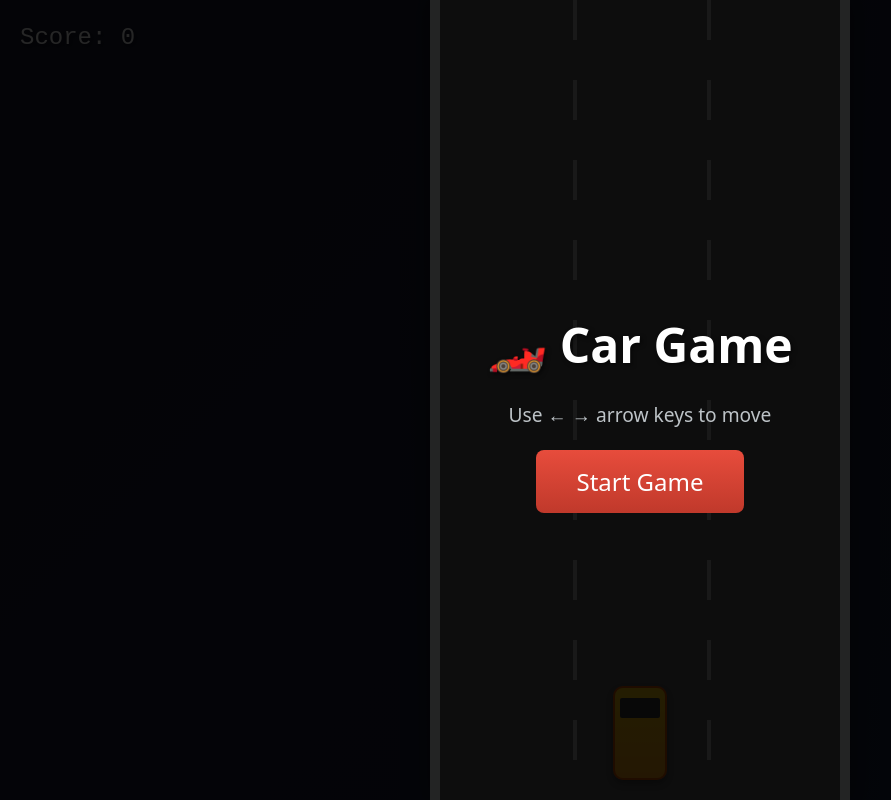
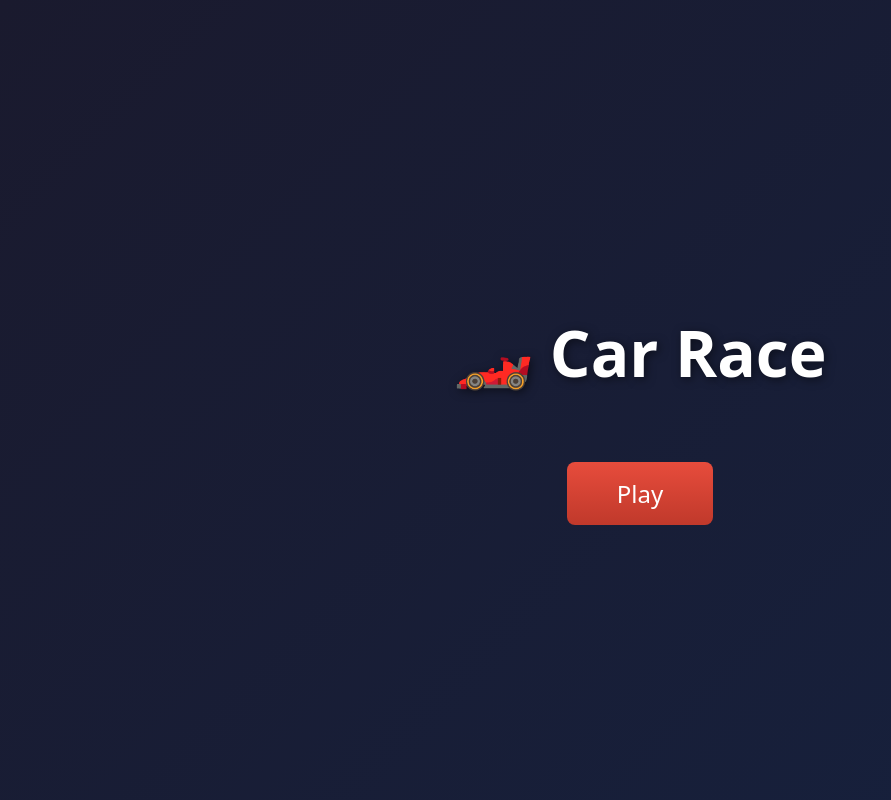
Before and after one commit to tryankita/car-game, a React (Vite) app: page / in a window 1280 px wide. Shown: the whole page, without its empty margins (0-891 px from the left). Built offline with nearby package versions, Linux system fonts and the light colour scheme.

Commit message:
feat: Add initial home page component and configure application routing with react-router-dom.

```diff
--- a/package.json
+++ b/package.json
@@ -11,7 +11,8 @@
   },
   "dependencies": {
     "react": "^19.2.0",
-    "react-dom": "^19.2.0"
+    "react-dom": "^19.2.0",
+    "react-router-dom": "^7.13.0"
   },
   "devDependencies": {
     "@eslint/js": "^9.39.1",
--- a/src/App.jsx
+++ b/src/App.jsx
@@ -1,9 +1,16 @@
+import { BrowserRouter, Routes, Route } from 'react-router-dom'
+import Home from './pages/Home/Home'
 import Game from './Game'
 import './App.css'
 
 function App() {
   return (
-    <Game />
+    <BrowserRouter>
+      <Routes>
+        <Route path="/" element={<Home />} />
+        <Route path="/game" element={<Game />} />
+      </Routes>
+    </BrowserRouter>
   )
 }
 
--- a/src/pages/Home/Home.css
+++ b/src/pages/Home/Home.css
@@ -4,4 +4,29 @@
     display: flex;
     justify-content: center;
     align-items: center;
+    flex-direction: column;
+    background: linear-gradient(135deg, #1a1a2e 0%, #16213e 100%);
 }
+
+.title {
+    color: white;
+    font-size: 4rem;
+    text-shadow: 2px 2px 10px rgba(0, 0, 0, 0.5);
+}
+
+.play-btn {
+    padding: 15px 50px;
+    font-size: 1.5rem;
+    background: linear-gradient(to bottom, #e74c3c, #c0392b);
+    color: white;
+    border: none;
+    border-radius: 8px;
+    cursor: pointer;
+    transition: transform 0.2s, box-shadow 0.2s;
+    margin-top: 30px;
+}
+
+.play-btn:hover {
+    transform: scale(1.05);
+    box-shadow: 0 4px 15px rgba(231, 76, 60, 0.5);
+}
--- a/src/pages/Home/Home.jsx
+++ b/src/pages/Home/Home.jsx
@@ -1,9 +1,14 @@
 import React from 'react';
+import { useNavigate } from 'react-router-dom';
 import './Home.css';
 
 const Home = () => {
+    const navigate = useNavigate();
+
     return (
         <div className="home-container">
+            <h1 className="title">🏎️ Car Race</h1>
+            <button className="play-btn" onClick={() => navigate('/game')}>Play</button>
         </div>
     );
 };
```
Also changed, not shown: 1 other file (tests, documents, lock files or other folders).
